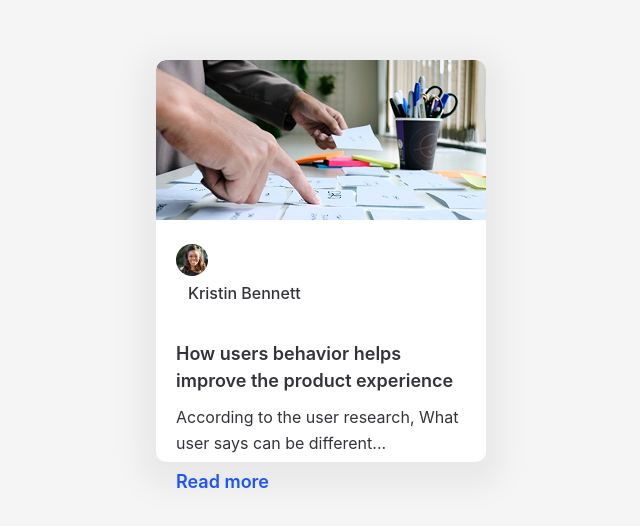
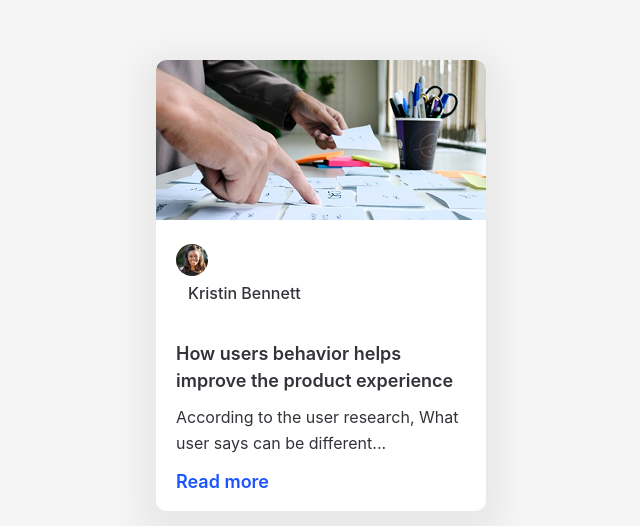
Before and after one commit to anajangulashvilidoit04-ui/anajangulashvilihomework4, a plain HTML site: page index.html in a window 1280 px wide. Shown: the part 168-694 px from the top of the page, without its empty margins (252-892 px from the left). Drawn offline with Linux system fonts and the light colour scheme.

Commit message:
final version of card component
card component built with semantic HTML and custom CSS based on a Figma design.

```diff
--- a/css/styles.css
+++ b/css/styles.css
@@ -14,11 +14,9 @@ body {
     background-color: #FFFFFF;
     border-radius: 10px;
     width: 330px;
-    height: 402px;
     margin: 228px 1182px 142px 408px;
 }
 .card-content {
-    height:242px;
     /* margin: 20px 152px 16px 20px; */
     padding: 20px;
 }
@@ -70,6 +68,6 @@ border-radius: 10px 10px 0px 0px;
 .card-text {
     padding-bottom: 16px;
 }
-.card-info {
+/* .card-info {
     margin: 16px 0px 58px 0px;
-}
+} */
```
Also changed, not shown: index.html (+1 -1 lines).
